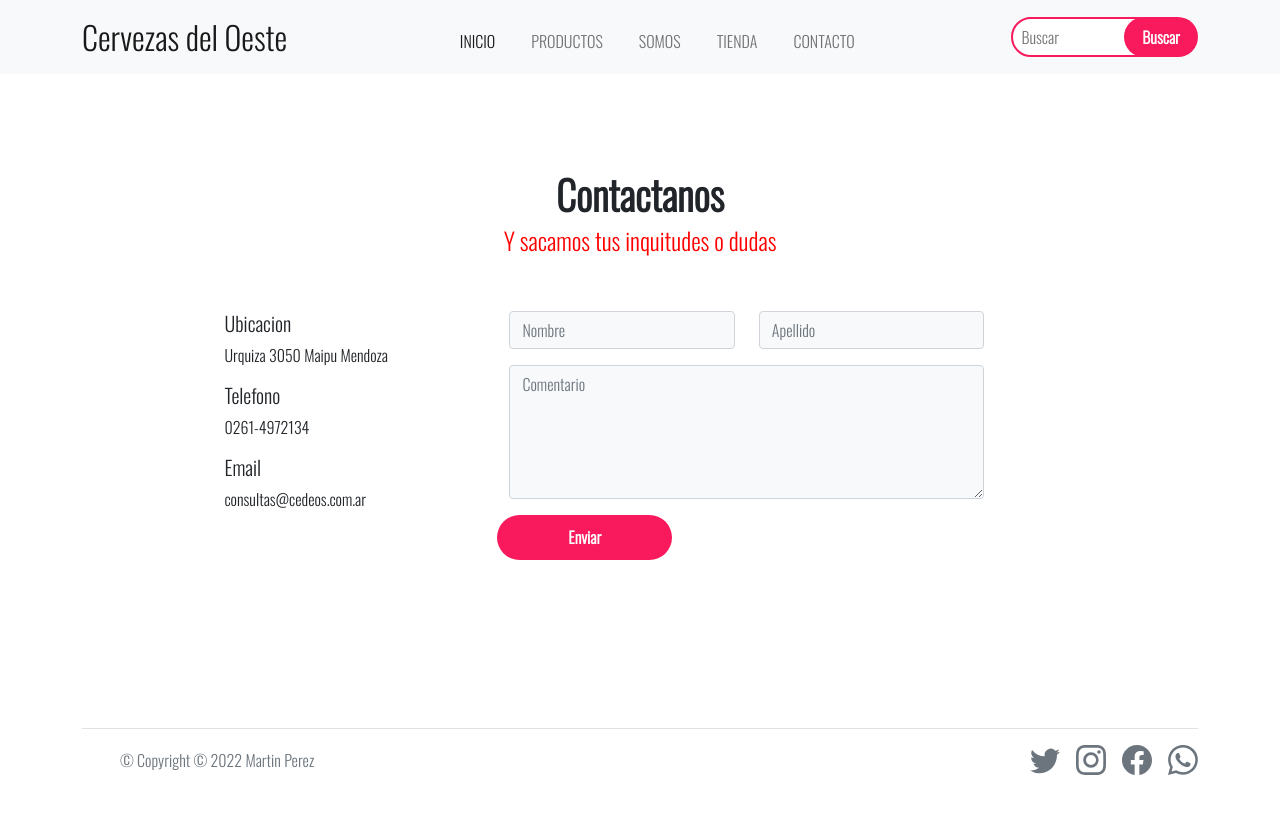
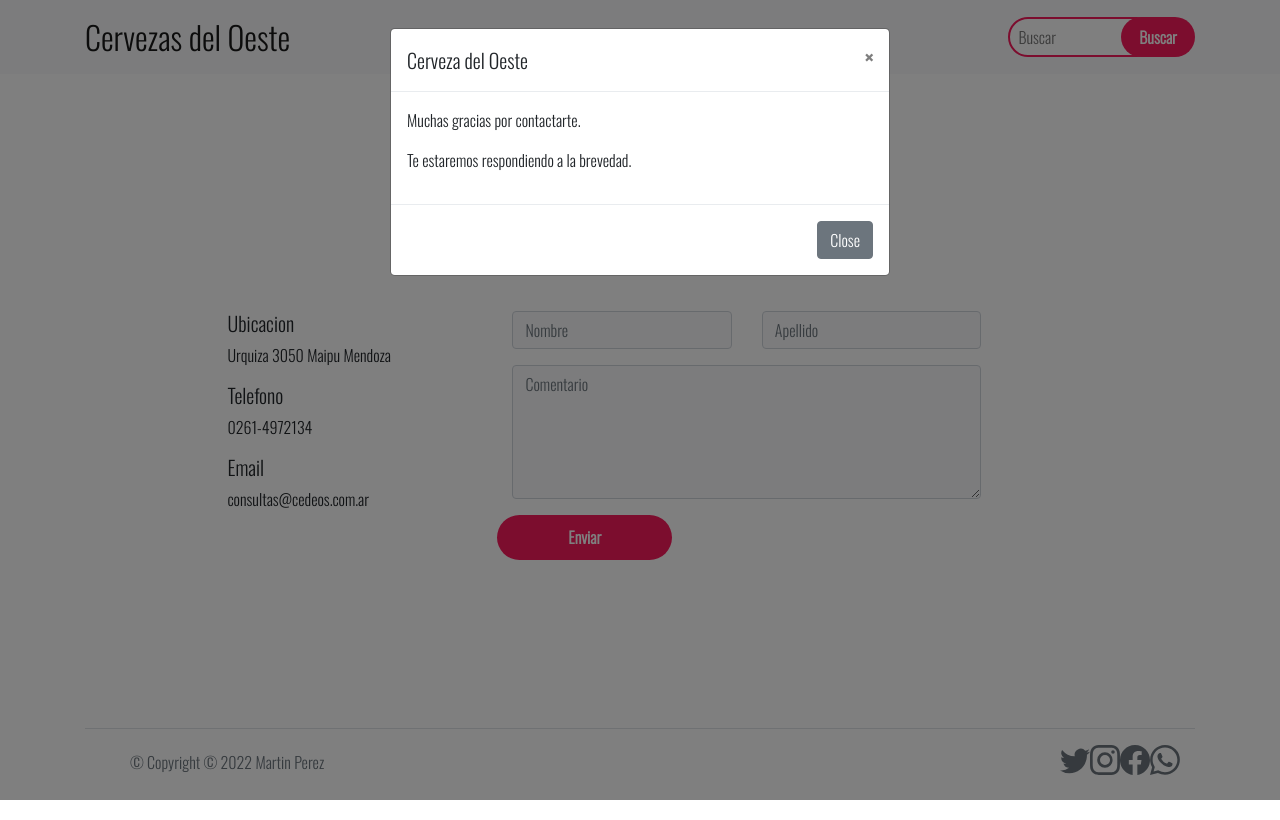
Before and after one commit to mjperez89/Proyecto-Final-CoderHouse, a website: page pages/contacto.html in a window 1280 px wide. Both pictures are taken after a click on the button "Enviar". Drawn offline with nearby package versions, Linux system fonts and the light colour scheme.

Commit message:
agregamos modal en formulario

```diff
--- /dev/null
+++ b/asdasd.html
@@ -0,0 +1,45 @@
+<!doctype html>
+<html lang="en">
+  <head>
+    <!-- Required meta tags -->
+    <meta charset="utf-8">
+    <meta name="viewport" content="width=device-width, initial-scale=1, shrink-to-fit=no">
+
+    <!-- Bootstrap CSS -->
+    <link rel="stylesheet" href="https://cdn.jsdelivr.net/npm/bootstrap@4.0.0/dist/css/bootstrap.min.css" integrity="sha384-Gn5384xqQ1aoWXA+058RXPxPg6fy4IWvTNh0E263XmFcJlSAwiGgFAW/dAiS6JXm" crossorigin="anonymous">
+
+    <title>Hello, world!</title>
+  </head>
+  <body>
+    <!-- Button trigger modal -->
+<button type="button" class="btn1 btn-primary" data-toggle="modal" data-target="#exampleModal">
+    Enviar
+  </button>
+
+  <!-- Modal -->
+  <div class="modal fade" id="exampleModal" tabindex="-1" role="dialog" aria-labelledby="exampleModalLabel" aria-hidden="true">
+    <div class="modal-dialog" role="document">
+      <div class="modal-content">
+        <div class="modal-header">
+          <h5 class="modal-title" id="exampleModalLabel">Modal title</h5>
+          <button type="button" class="close" data-dismiss="modal" aria-label="Close">
+            <span aria-hidden="true">&times;</span>
+          </button>
+        </div>
+        <div class="modal-body">
+          ...
+        </div>
+        <div class="modal-footer">
+          <button type="button" class="btn btn-secondary" data-dismiss="modal">Close</button>
+          <button type="button" class="btn btn-primary">Save changes</button>
+        </div>
+      </div>
+    </div>
+  </div>
+    <!-- Optional JavaScript -->
+    <!-- jQuery first, then Popper.js, then Bootstrap JS -->
+    <script src="https://code.jquery.com/jquery-3.2.1.slim.min.js" integrity="sha384-KJ3o2DKtIkvYIK3UENzmM7KCkRr/rE9/Qpg6aAZGJwFDMVNA/GpGFF93hXpG5KkN" crossorigin="anonymous"></script>
+    <script src="https://cdn.jsdelivr.net/npm/popper.js@1.12.9/dist/umd/popper.min.js" integrity="sha384-ApNbgh9B+Y1QKtv3Rn7W3mgPxhU9K/ScQsAP7hUibX39j7fakFPskvXusvfa0b4Q" crossorigin="anonymous"></script>
+    <script src="https://cdn.jsdelivr.net/npm/bootstrap@4.0.0/dist/js/bootstrap.min.js" integrity="sha384-JZR6Spejh4U02d8jOt6vLEHfe/JQGiRRSQQxSfFWpi1MquVdAyjUar5+76PVCmYl" crossorigin="anonymous"></script>
+  </body>
+</html>
--- a/pages/contacto.html
+++ b/pages/contacto.html
@@ -4,7 +4,7 @@
     <meta charset="UTF-8">
     <meta http-equiv="X-UA-Compatible" content="IE=edge">
     <meta name="viewport" content="width=device-width, initial-scale=1.0">
-    <link href="https://cdn.jsdelivr.net/npm/bootstrap@5.1.3/dist/css/bootstrap.min.css" rel="stylesheet" integrity="sha384-1BmE4kWBq78iYhFldvKuhfTAU6auU8tT94WrHftjDbrCEXSU1oBoqyl2QvZ6jIW3" crossorigin="anonymous">
+    <link rel="stylesheet" href="https://cdn.jsdelivr.net/npm/bootstrap@4.0.0/dist/css/bootstrap.min.css" integrity="sha384-Gn5384xqQ1aoWXA+058RXPxPg6fy4IWvTNh0E263XmFcJlSAwiGgFAW/dAiS6JXm" crossorigin="anonymous">
     <link rel="stylesheet" href="../css/style.css">
     <title>CE.DE.OS</title>
 </head>
@@ -73,18 +73,40 @@
                                 <div class="col-lg-12 py-3">
                                     <textarea name="" class="form-control bg-light" placeholder="Comentario" id="" cols="10" rows="5"></textarea>
                                 </div>
-                                <button class="btn1">Enviar</button>
+                                <!-- Button trigger modal -->
+                                <button type="button" class="btn1 btn-primary" data-toggle="modal" data-target="#exampleModal"> Enviar</button>
+                                <!-- Modal -->
+                                <div class="modal fade" id="exampleModal" tabindex="-1" role="dialog" aria-labelledby="exampleModalLabel" aria-hidden="true">
+                                  <div class="modal-dialog" role="document">
+                                      <div class="modal-content">
+                                        <div class="modal-header">
+                                          <h5 class="modal-title" id="exampleModalLabel">Cerveza del Oeste</h5>
+                                        <button type="button" class="close" data-dismiss="modal" aria-label="Close">
+                                          <span aria-hidden="true">&times;</span>
+                                        </button>
+                                     </div>
+                                     <div class="modal-body">
+                                       <p>Muchas gracias por contactarte.</p>
+                                       <p>Te estaremos respondiendo a la brevedad.</p>
+                                     </div>
+                                      <div class="modal-footer">
+                                       <button type="button" class="btn btn-secondary" data-dismiss="modal">Close</button>
+                                     </div>
+                                   </div>
+                                  </div>
+                                </div>
                             </div>
                         </div>
                     </div>
                 </div>
-
             </div>
         </div>
     </section>
 
     <footer class="pie">
-      <script src="https://cdn.jsdelivr.net/npm/bootstrap@5.1.3/dist/js/bootstrap.bundle.min.js" integrity="sha384-ka7Sk0Gln4gmtz2MlQnikT1wXgYsOg+OMhuP+IlRH9sENBO0LRn5q+8nbTov4+1p" crossorigin="anonymous"></script>
+      <script src="https://code.jquery.com/jquery-3.2.1.slim.min.js" integrity="sha384-KJ3o2DKtIkvYIK3UENzmM7KCkRr/rE9/Qpg6aAZGJwFDMVNA/GpGFF93hXpG5KkN" crossorigin="anonymous"></script>
+    <script src="https://cdn.jsdelivr.net/npm/popper.js@1.12.9/dist/umd/popper.min.js" integrity="sha384-ApNbgh9B+Y1QKtv3Rn7W3mgPxhU9K/ScQsAP7hUibX39j7fakFPskvXusvfa0b4Q" crossorigin="anonymous"></script>
+    <script src="https://cdn.jsdelivr.net/npm/bootstrap@4.0.0/dist/js/bootstrap.min.js" integrity="sha384-JZR6Spejh4U02d8jOt6vLEHfe/JQGiRRSQQxSfFWpi1MquVdAyjUar5+76PVCmYl" crossorigin="anonymous"></script>
       <div class="container">
           <footer class="d-flex flex-wrap justify-content-between align-items-center py-3 my-4 border-top">
             <div class="col-md-4 d-flex align-items-center">
--- a/scss/estilo.scss
+++ b/scss/estilo.scss
@@ -86,7 +86,7 @@
 }
 
 .visitanos {
-    background-image: url("../img/barril_cerveza2.jpg");
+    background-image: url("../img/canillas.jpg");
     background-size: cover;
     height: 80vh;
     width: 100%;
```
Also changed, not shown: index.html (+2 -2 lines), css/style.css, img/canillas.jpg (added), img/patio_cervecero.jpg (added).
